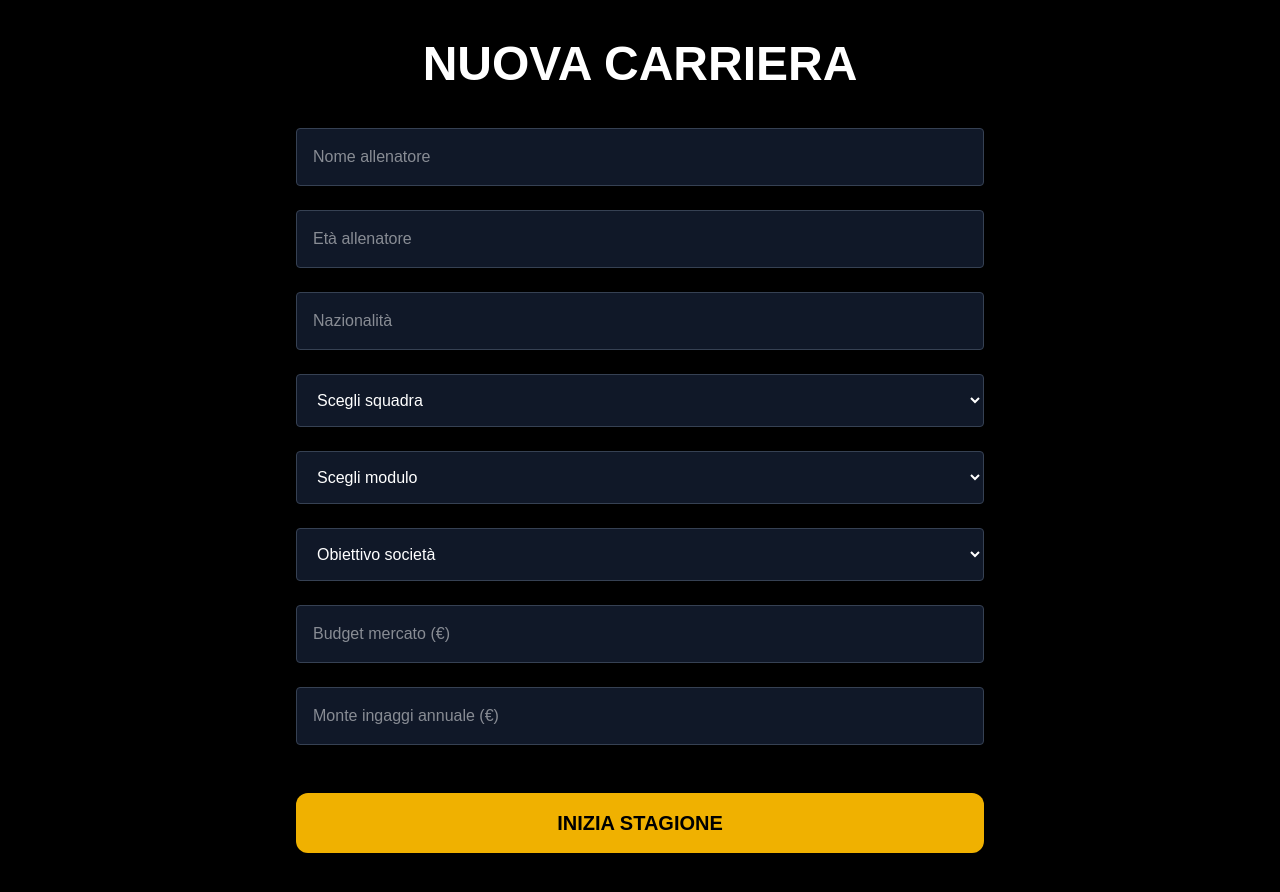
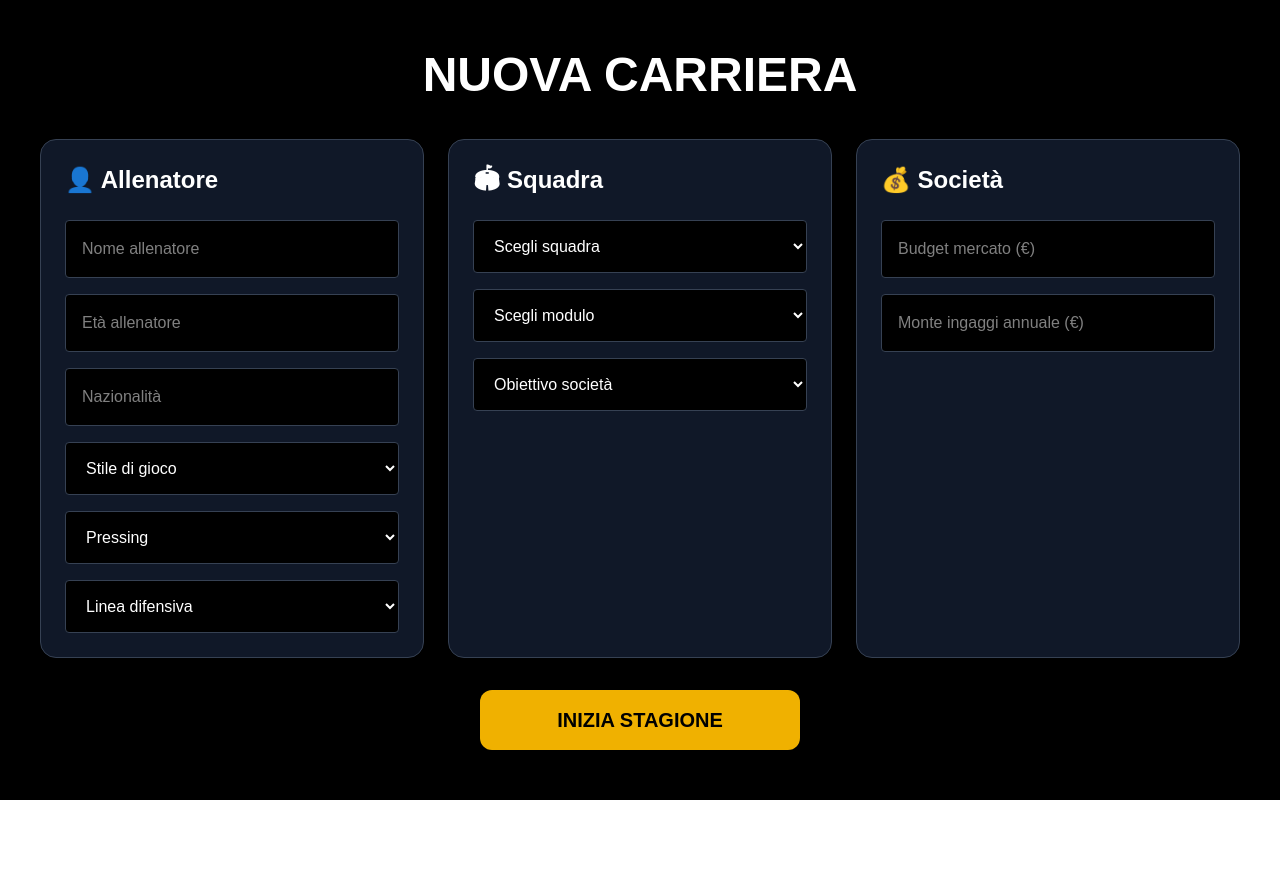
Before and after one commit to mattiamottola-cloud/dietro-la-panchina-, a Next.js app in the folder app/: page /carriera in a window 1280 px wide. After the commit the page ends 800 px from the top, so only its background shows below. Built offline with nearby package versions, Linux system fonts and the light colour scheme.

Commit message:
Riorganizzata schermata carriera con tre pannelli e pulsante centrale

```diff
--- a/app/src/app/carriera/page.tsx
+++ b/app/src/app/carriera/page.tsx
@@ -11,15 +11,38 @@ export default function Carriera() {
   const [nationality, setNationality] = useState("");
   const [transferBudget, setTransferBudget] = useState("");
   const [salaryBudget, setSalaryBudget] = useState("");
+  const [playStyle, setPlayStyle] = useState("");
+const [pressing, setPressing] = useState("");
+const [defensiveLine, setDefensiveLine] = useState("");
+const [formation, setFormation] = useState("");
+const [objective, setObjective] = useState("");
 
  const startCareer = () => {
   const career = {
-      coachName,
-      coachAge,
-      nationality,
-      team: selectedTeam,
-      transferBudget,
-      salaryBudget,
+
+    coach: {
+      name: coachName,
+      age: coachAge,
+      nationality: nationality,
+    },
+
+    philosophy: {
+      style: playStyle,
+      pressing: pressing,
+      defensiveLine: defensiveLine,
+    },
+
+    team: {
+      name: selectedTeam,
+      formation: formation,
+      objective: objective,
+    },
+
+    finance: {
+      transferBudget: transferBudget,
+      salaryBudget: salaryBudget,
+    },
+
   };
 
   localStorage.setItem(
@@ -34,7 +57,7 @@ export default function Carriera() {
     <main className="min-h-screen bg-black text-white flex items-center justify-center">
 
       <motion.div
-        className="w-full max-w-3xl p-10"
+        className="w-full max-w-7xl p-10"
         initial={{ opacity: 0, y: 40 }}
         animate={{ opacity: 1, y: 0 }}
         transition={{ duration: 0.8 }}
@@ -45,24 +68,35 @@ export default function Carriera() {
         </h1>
 
 
-        <div className="space-y-6">
+        <div className="grid grid-cols-1 md:grid-cols-3 gap-6">
+
+
+  {/* PROFILO ALLENATORE */}
+  <div className="rounded-2xl bg-gray-900 p-6 border border-gray-700">
+    <h2 className="text-2xl font-bold mb-6">
+  👤 Allenatore
+</h2>
+
 
 <input
-  className="w-full p-4 rounded bg-gray-900 border border-gray-700"
+  className="w-full p-4 rounded bg-black border border-gray-700 mb-4"
   placeholder="Nome allenatore"
   value={coachName}
   onChange={(e) => setCoachName(e.target.value)}
 />
+
+
 <input
   type="number"
-  className="w-full p-4 rounded bg-gray-900 border border-gray-700"
+  className="w-full p-4 rounded bg-black border border-gray-700 mb-4"
   placeholder="Età allenatore"
   value={coachAge}
   onChange={(e) => setCoachAge(e.target.value)}
 />
 
+
 <input
-  className="w-full p-4 rounded bg-gray-900 border border-gray-700"
+  className="w-full p-4 rounded bg-black border border-gray-700 mb-4"
   placeholder="Nazionalità"
   value={nationality}
   onChange={(e) => setNationality(e.target.value)}
@@ -70,11 +104,86 @@ export default function Carriera() {
 
 
 <select
-    className="w-full p-4 rounded bg-gray-900 border border-gray-700"
+  className="w-full p-4 rounded bg-black border border-gray-700 mb-4"
+  value={playStyle}
+  onChange={(e) => setPlayStyle(e.target.value)}
+>
+  <option value="">
+    Stile di gioco
+  </option>
+  <option value="Tiki-Taka">
+    Tiki-Taka
+  </option>
+  <option value="Tiki-Taka verticale">
+    Tiki-Taka verticale
+  </option>
+  <option value="Contropiede">
+    Contropiede
+  </option>
+  <option value="Contropiede fluido">
+    Contropiede fluido
+  </option>
+</select>
+
+
+<select
+  className="w-full p-4 rounded bg-black border border-gray-700 mb-4"
+  value={pressing}
+  onChange={(e) => setPressing(e.target.value)}
+>
+  <option value="">
+    Pressing
+  </option>
+  <option value="Alto">
+    Alto
+  </option>
+  <option value="Medio">
+    Medio
+  </option>
+  <option value="Basso">
+    Basso
+  </option>
+</select>
+
+
+<select
+  className="w-full p-4 rounded bg-black border border-gray-700"
+  value={defensiveLine}
+  onChange={(e) => setDefensiveLine(e.target.value)}
+>
+  <option value="">
+    Linea difensiva
+  </option>
+  <option value="Alta">
+    Alta
+  </option>
+  <option value="Media">
+    Media
+  </option>
+  <option value="Bassa">
+    Bassa
+  </option>
+</select>
+  </div>
+
+
+  {/* SQUADRA */}
+<div className="rounded-2xl bg-gray-900 p-6 border border-gray-700">
+
+<h2 className="text-2xl font-bold mb-6">
+  🏟 Squadra
+</h2>
+
+
+<select
+className="w-full p-4 rounded bg-black border border-gray-700 mb-4"
 value={selectedTeam}
 onChange={(e) => setSelectedTeam(e.target.value)}
 >
-    <option value="">Scegli squadra</option>
+
+<option value="">
+Scegli squadra
+</option>
 
 {teams.map((team) => (
 <option key={team.name} value={team.name}>
@@ -84,54 +193,77 @@ export default function Carriera() {
 
 </select>
 
-{selectedTeam && (
-  <div className="mt-6 p-4 rounded-xl bg-gray-900 border border-gray-700 text-left">
 
-    <h3 className="text-xl font-bold">
-      {selectedTeam}
-    </h3>
+<select
+className="w-full p-4 rounded bg-black border border-gray-700 mb-4"
+value={formation}
+onChange={(e) => setFormation(e.target.value)}
+>
 
-    <p className="mt-2 text-gray-300">
-      🏟 Stadio:{" "}
-      {
-        teams.find(
-          (team) => team.name === selectedTeam
-        )?.stadium
-      }
-    </p>
+<option value="">
+Scegli modulo
+</option>
 
-    <p className="mt-2 text-gray-300">
-      🎯 Obiettivo:{" "}
-      {
-        teams.find(
-          (team) => team.name === selectedTeam
-        )?.objective
-      }
-    </p>
+<option value="4-3-3">
+4-3-3
+</option>
 
-  </div>
-)}
+<option value="4-2-3-1">
+4-2-3-1
+</option>
 
+<option value="3-5-2">
+3-5-2
+</option>
 
-          <select className="w-full p-4 rounded bg-gray-900 border border-gray-700">
-            <option>Scegli modulo</option>
-            <option>4-3-3</option>
-            <option>4-2-3-1</option>
-            <option>3-5-2</option>
+<option value="4-4-2">
+4-4-2
+</option>
+
 </select>
 
 
-          <select className="w-full p-4 rounded bg-gray-900 border border-gray-700">
-            <option>Obiettivo società</option>
-            <option>Vincere il campionato</option>
-            <option>Qualificazione europea</option>
-            <option>Salvezza</option>
-            <option>Valorizzare giovani</option>
+<select
+className="w-full p-4 rounded bg-black border border-gray-700"
+value={objective}
+onChange={(e) => setObjective(e.target.value)}
+>
+
+<option value="">
+Obiettivo società
+</option>
+
+<option value="Vincere il campionato">
+Vincere il campionato
+</option>
+
+<option value="Qualificazione europea">
+Qualificazione europea
+</option>
+
+<option value="Salvezza">
+Salvezza
+</option>
+
+<option value="Valorizzare giovani">
+Valorizzare giovani
+</option>
+
 </select>
 
 
+</div>
+
+  {/* SOCIETA */}
+<div className="rounded-2xl bg-gray-900 p-6 border border-gray-700">
+
+<h2 className="text-2xl font-bold mb-6">
+  💰 Società
+</h2>
+
+
 <input
-  className="w-full p-4 rounded bg-gray-900 border border-gray-700"
+className="w-full p-4 rounded bg-black border border-gray-700 mb-4"
 placeholder="Budget mercato (€)"
 value={transferBudget}
 onChange={(e) =>
@@ -142,8 +274,9 @@ export default function Carriera() {
 }
 />
 
+
 <input
-  className="w-full p-4 rounded bg-gray-900 border border-gray-700"
+className="w-full p-4 rounded bg-black border border-gray-700 mb-6"
 placeholder="Monte ingaggi annuale (€)"
 value={salaryBudget}
 onChange={(e) =>
@@ -154,26 +287,52 @@ export default function Carriera() {
 }
 />
 
+</div>
+
+
+
+</div>
+
+
 
 <button
+
   onClick={startCareer}
+
   className="
-  w-full
-  mt-6
+
+  mt-8
+
+  mx-auto
+
+  block
+
+  w-80
+
   bg-yellow-500
+
   text-black
+
   font-bold
+
   p-4
+
   rounded-xl
+
   text-xl
+
   hover:scale-105
+
   transition
+
   "
+
 >
+
   INIZIA STAGIONE
+
 </button>
 
-        </div>
 
       </motion.div>
 
--- a/app/src/app/dashboard/page.tsx
+++ b/app/src/app/dashboard/page.tsx
@@ -4,7 +4,7 @@ import { useEffect, useState } from "react";
 
 export default function Dashboard() {
 
-  const [career, setCareer] = useState(null);
+  const [career, setCareer] = useState<any>(null);
 
   useEffect(() => {
     const savedCareer = localStorage.getItem("career");
@@ -34,27 +34,59 @@ export default function Dashboard() {
  <div className="space-y-4 text-xl">
 
   <p>
-          👤 Allenatore: {career.coachName}
+    👤 Allenatore: {career.coach.name}
   </p>
 
   <p>
-          🎂 Età: {career.coachAge}
+    🎂 Età: {career.coach.age}
   </p>
 
   <p>
-          🌍 Nazionalità: {career.nationality}
+    🌍 Nazionalità: {career.coach.nationality}
+  </p>
+
+
+  <hr className="border-gray-700 my-6" />
+
+
+  <p>
+    🏟 Squadra: {career.team.name}
   </p>
 
   <p>
-          🏟 Squadra: {career.team}
+    ⚽ Modulo: {career.team.formation}
   </p>
 
   <p>
-          💰 Budget mercato: {career.transferBudget} €
+    🎯 Obiettivo: {career.team.objective}
+  </p>
+
+
+  <hr className="border-gray-700 my-6" />
+
+
+  <p>
+    🧠 Stile di gioco: {career.philosophy.style}
   </p>
 
   <p>
-          👥 Monte ingaggi: {career.salaryBudget} €
+    🔥 Pressing: {career.philosophy.pressing}
+  </p>
+
+  <p>
+    🛡 Linea difensiva: {career.philosophy.defensiveLine}
+  </p>
+
+
+  <hr className="border-gray-700 my-6" />
+
+
+  <p>
+    💰 Budget mercato: {career.finance.transferBudget} €
+  </p>
+
+  <p>
+    👥 Monte ingaggi: {career.finance.salaryBudget} €
   </p>
 
 </div>
```
Lines whose indentation alone changed are shown as unchanged.
